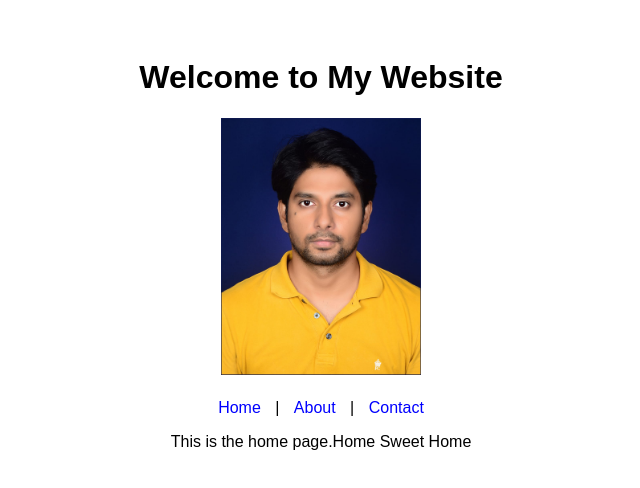
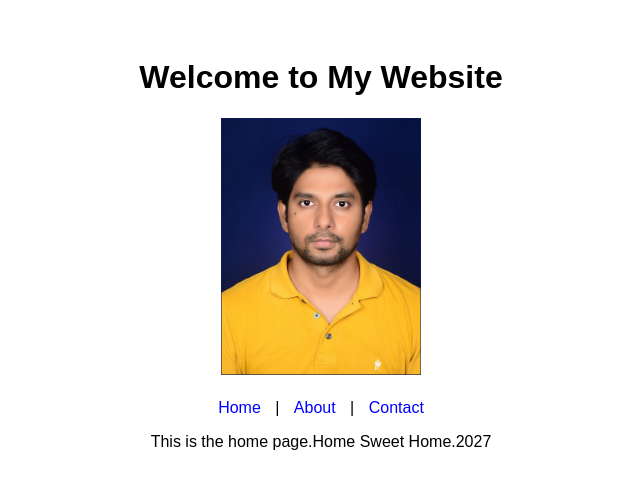
Before and after one commit to akashjaiswal36/portfolio-web-site, a plain HTML site: page index.html in a window 1280 px wide. Shown: the full height of the page, 319-959 px from the left. Drawn offline with Linux system fonts and the light colour scheme.

Commit message:
added 2027

```diff
--- a/index.html
+++ b/index.html
@@ -12,6 +12,6 @@
     <a href="about.html">About</a> |
     <a href="contact.html">Contact</a>
   </nav>
-  <p>This is the home page.Home Sweet Home</p>
+  <p>This is the home page.Home Sweet Home.2027</p>
 </body>
 </html>
```
